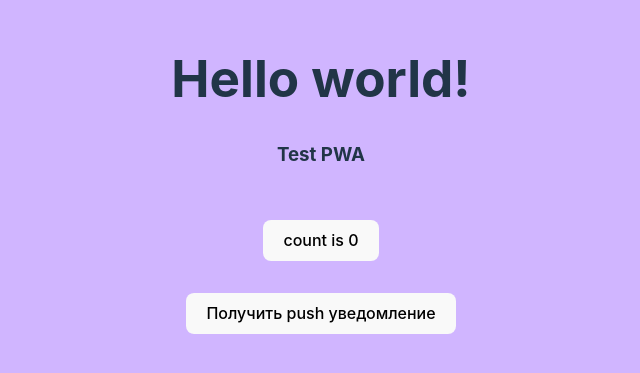
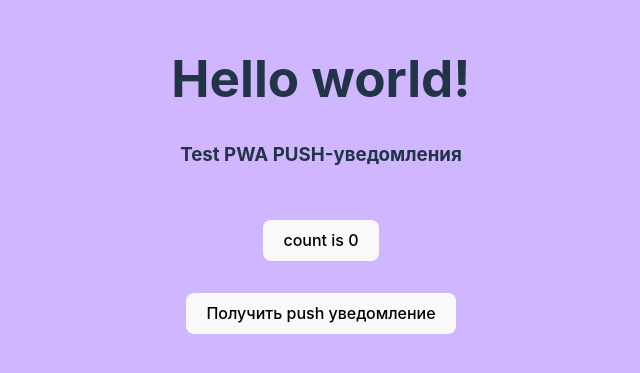
Before and after one commit to dashaaugust/test-pwa, a React (Vite) app: page / in a window 1280 px wide. Shown: the part 225-598 px from the top of the page, without its empty margins (319-959 px from the left). Built offline with nearby package versions, Linux system fonts and the light colour scheme.

Commit message:
notify test push

```diff
--- a/src/App.tsx
+++ b/src/App.tsx
@@ -66,7 +66,7 @@ const App: FC = () => {
   return (
     <>
       <h1>Hello world!</h1>
-      <h3>Test PWA</h3>
+      <h3>Test PWA PUSH-уведомления</h3>
       <div className="card">
         <button onClick={() => setCount((count) => count + 1)}>
           count is {count}
```
